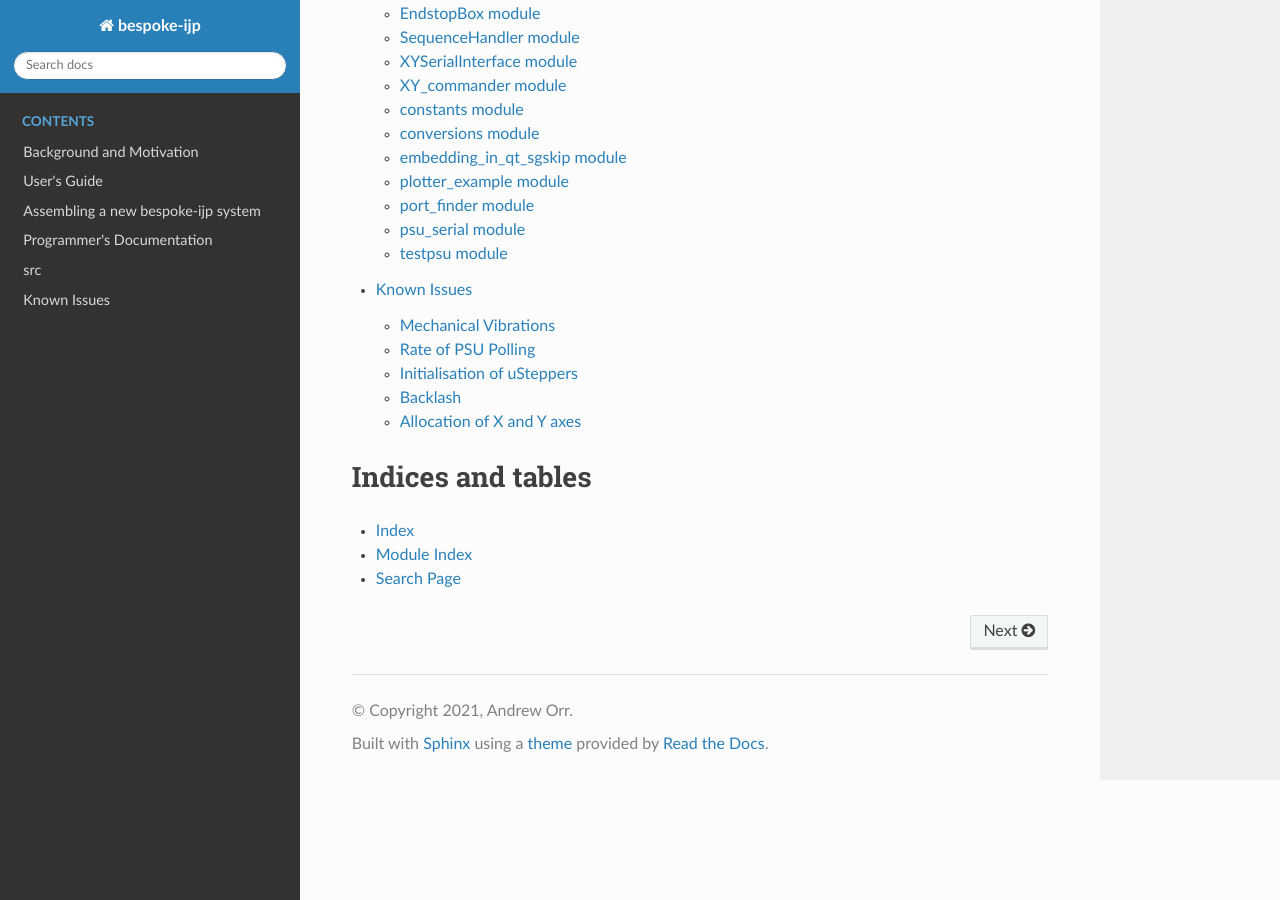
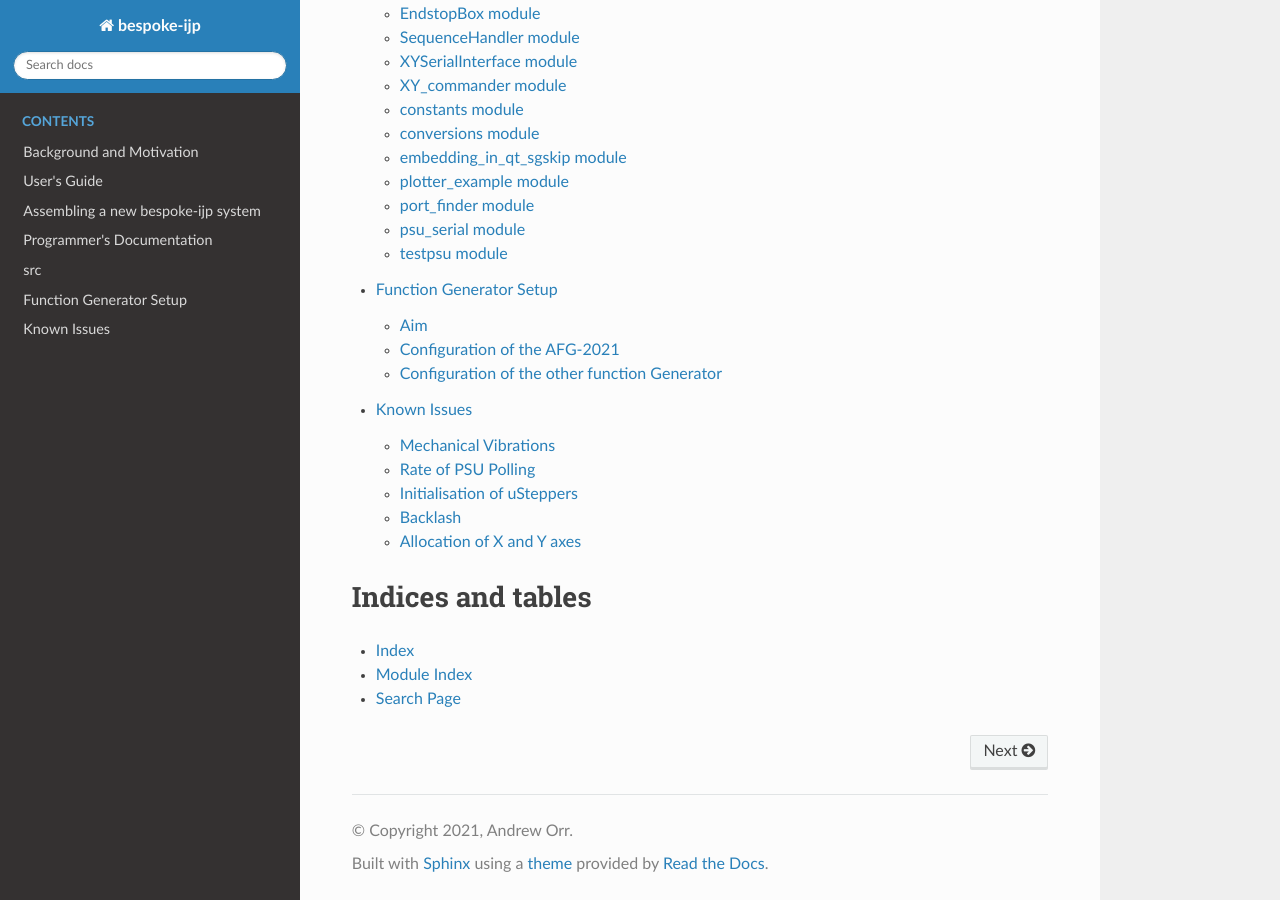
Before and after one commit to alvacjorr/bespoke-ijp, a Sphinx documentation site: the page built from docs/source/index.rst, in a window 1280 px wide and 900 px high, scrolled down 1094 px. Built offline with Sphinx 7.4.7 and the Read the Docs theme 2.0.0, drawn with Linux system fonts in a browser that asks for light colours; some of the changed lines change nothing that is shown.

Commit message:
add comments about AFGs

```diff
--- /dev/null
+++ b/docs/source/funcgen.rst
@@ -0,0 +1,28 @@
+Function Generator Setup
+========================
+
+Aim
+******
+
+We want to generate 10kHz square waves, that ramp up and down to various amplitudes ~175V.
+The ramp up should be configurable to either be linear at varying rates, or in steps.
+
+How
+
+****
+
+Unfortunately, the Tektronics AFG-2021 has some weird behavior with arbitrary waveforms and AM.
+So we use the AFG-2021 as the modulator, and have a different (GWINSTEK?) AFG generate the 10kHz carrier.
+
+Configuration of the AFG-2021
+*****************************
+
+1-Shot mode. around 100mHz. Lower voltage 0V. Higher voltage 5V.
+
+Equation comes from PC.
+
+
+Configuration of the other function Generator
+**********************************************
+
+Set up so that at 0V Mod, the waveform is 0V p-p, and at 5V Mod, the output is XV p-p.
--- a/docs/source/index.rst
+++ b/docs/source/index.rst
@@ -17,6 +17,7 @@ This documentation is still a Work In Progress. If there's any glaring omissions
    building
    programmer
    autodoc/modules
+   funcgen
    issues
 
 
```
